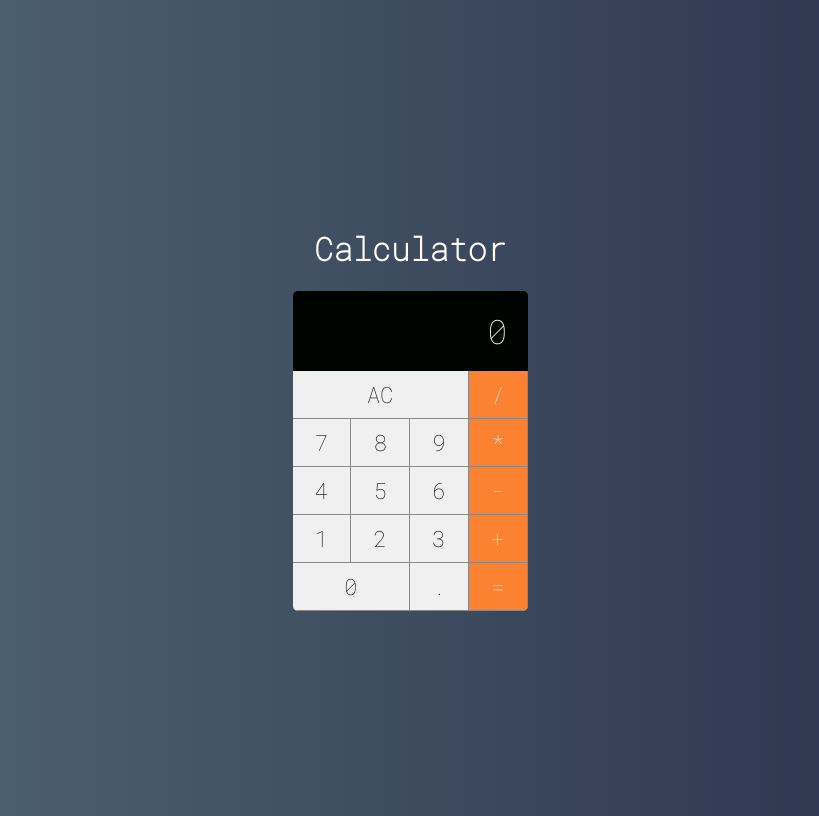
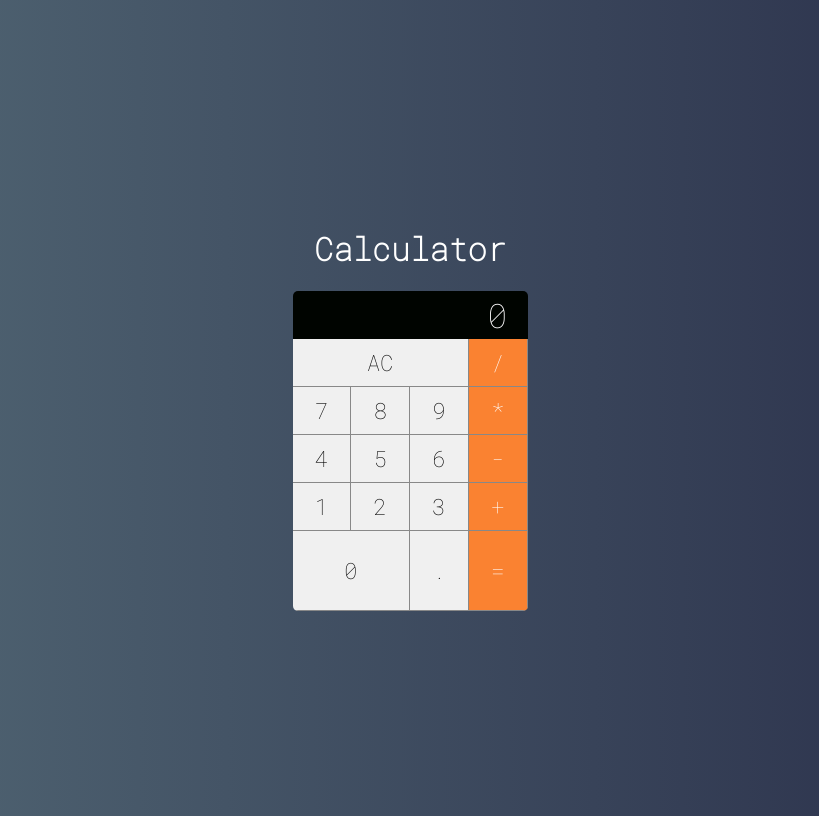
Before and after one commit to MateusGomes04/calculator-React, a React (Create React App) app: page / in a window 1280 px wide. Shown: the whole page, without its empty margins (230-1049 px from the left). Built offline with nearby package versions, Linux system fonts and the light colour scheme.

Commit message:
finish project

```diff
--- a/src/App.css
+++ b/src/App.css
@@ -32,6 +32,7 @@
   from {
     transform: rotate(0deg);
   }
+
   to {
     transform: rotate(360deg);
   }
--- a/src/components/Display.jsx
+++ b/src/components/Display.jsx
@@ -2,4 +2,4 @@ import React from "react";
 import "./Display.css"
 
 export default props =>
-<div className="display">{props.value}</div>
+    <div className="display">{props.value}</div>
--- a/src/index.js
+++ b/src/index.js
@@ -8,8 +8,8 @@ const root = ReactDOM.createRoot(document.getElementById('root'));
 root.render(
 
   <div>
-      <h1>Calculator</h1>
-      <Calculator />
+    <h1>Calculator</h1>
+    <Calculator />
   </div>
 );
 
--- a/src/main/Calculator.css
+++ b/src/main/Calculator.css
@@ -6,5 +6,5 @@
 
     display: grid;
     grid-template-columns: repeat(4, 25%);
-    grid-template-rows: 1fr 48px 48px 48px 48px 48px;
+    grid-template-rows: 48px 48px 48px 48px 48px;
 }
```
Also changed, not shown: src/components/Button.css (+6 -6 lines), src/components/Button.jsx (indentation only).
